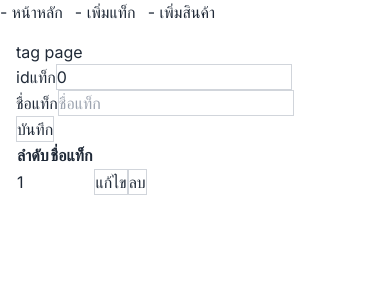
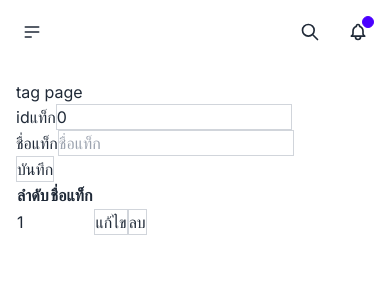
Before and after one commit to lMikadal/POS_Frontend_Nextjs, a Next.js app: page /tag in a window 390 px wide. Shown: the top 300 px of the page. Built offline with nearby package versions, Linux system fonts and the light colour scheme; no server answers.

Commit message:
create layout

```diff
--- a/app/layout.tsx
+++ b/app/layout.tsx
@@ -1,7 +1,6 @@
 import type { Metadata } from "next";
 import { Inter } from "next/font/google";
 import "./globals.css";
-import Link from "next/link";
 
 const inter = Inter({ subsets: ["latin"] });
 
@@ -15,30 +14,89 @@ export default function RootLayout({
 }: {
   children: React.ReactNode;
 }) {
-  const links = [
-    {
-      href: "/",
-      title: "หน้าหลัก",
-    },
-    {
-      href: "/tag",
-      title: "เพิ่มแท็ก",
-    },
-    {
-      href: "/product",
-      title: "เพิ่มสินค้า",
-    },
-  ];
-
   return (
     <html lang="en" data-theme="light">
       <body className={inter.className}>
-        {links.map((link, idx) => (
-          <span key={idx} className="mr-3">
-            - <Link href={link.href}>{link.title}</Link>
-          </span>
-        ))}
-        <div className="p-4">{children}</div>
+        <div className="drawer lg:drawer-open">
+          <input id="my-drawer" type="checkbox" className="drawer-toggle" />
+          <div className="drawer-content">
+            {/* Page content here */}
+            <div className="navbar bg-base-100">
+              <div className="navbar-start ">
+                <label
+                  htmlFor="my-drawer"
+                  className="btn btn-ghost btn-circle lg:hidden"
+                >
+                  <svg
+                    xmlns="http://www.w3.org/2000/svg"
+                    className="h-5 w-5"
+                    fill="none"
+                    viewBox="0 0 24 24"
+                    stroke="currentColor"
+                  >
+                    <path
+                      strokeLinecap="round"
+                      strokeLinejoin="round"
+                      strokeWidth="2"
+                      d="M4 6h16M4 12h16M4 18h7"
+                    />
+                  </svg>
+                </label>
+              </div>
+              <div className="navbar-end">
+                <button className="btn btn-ghost btn-circle">
+                  <svg
+                    xmlns="http://www.w3.org/2000/svg"
+                    className="h-5 w-5"
+                    fill="none"
+                    viewBox="0 0 24 24"
+                    stroke="currentColor"
+                  >
+                    <path
+                      strokeLinecap="round"
+                      strokeLinejoin="round"
+                      strokeWidth="2"
+                      d="M21 21l-6-6m2-5a7 7 0 11-14 0 7 7 0 0114 0z"
+                    />
+                  </svg>
+                </button>
+                <button className="btn btn-ghost btn-circle">
+                  <div className="indicator">
+                    <svg
+                      xmlns="http://www.w3.org/2000/svg"
+                      className="h-5 w-5"
+                      fill="none"
+                      viewBox="0 0 24 24"
+                      stroke="currentColor"
+                    >
+                      <path
+                        strokeLinecap="round"
+                        strokeLinejoin="round"
+                        strokeWidth="2"
+                        d="M15 17h5l-1.405-1.405A2.032 2.032 0 0118 14.158V11a6.002 6.002 0 00-4-5.659V5a2 2 0 10-4 0v.341C7.67 6.165 6 8.388 6 11v3.159c0 .538-.214 1.055-.595 1.436L4 17h5m6 0v1a3 3 0 11-6 0v-1m6 0H9"
+                      />
+                    </svg>
+                    <span className="badge badge-xs badge-primary indicator-item"></span>
+                  </div>
+                </button>
+              </div>
+            </div>
+            <div className="p-4">{children}</div>
+          </div>
+          <div className="drawer-side">
+            <label
+              htmlFor="my-drawer"
+              aria-label="close sidebar"
+              className="drawer-overlay"
+            ></label>
+            <ul className="menu p-4 w-32 min-h-full bg-slate-800 text-white">
+              {/* Sidebar content here */}
+              <li className="hover:bg-slate-300 rounded-lg">
+                <a>หน้าหลัก</a>
+              </li>
+            </ul>
+          </div>
+        </div>
       </body>
     </html>
   );
--- a/app/tag/page.tsx
+++ b/app/tag/page.tsx
@@ -69,13 +69,13 @@ export default function Tag() {
     });
   };
 
-  useEffect(() => {
-    const tagUrl = `${process.env.API_URL}/tags/`;
+  // useEffect(() => {
+  //   const tagUrl = `${process.env.API_URL}/tags/`;
 
-    axios.get(tagUrl).then((res) => {
-      setTagList(res.data.data);
-    });
-  }, []);
+  //   axios.get(tagUrl).then((res) => {
+  //     setTagList(res.data.data);
+  //   });
+  // }, []);
 
   return (
     <>
```
